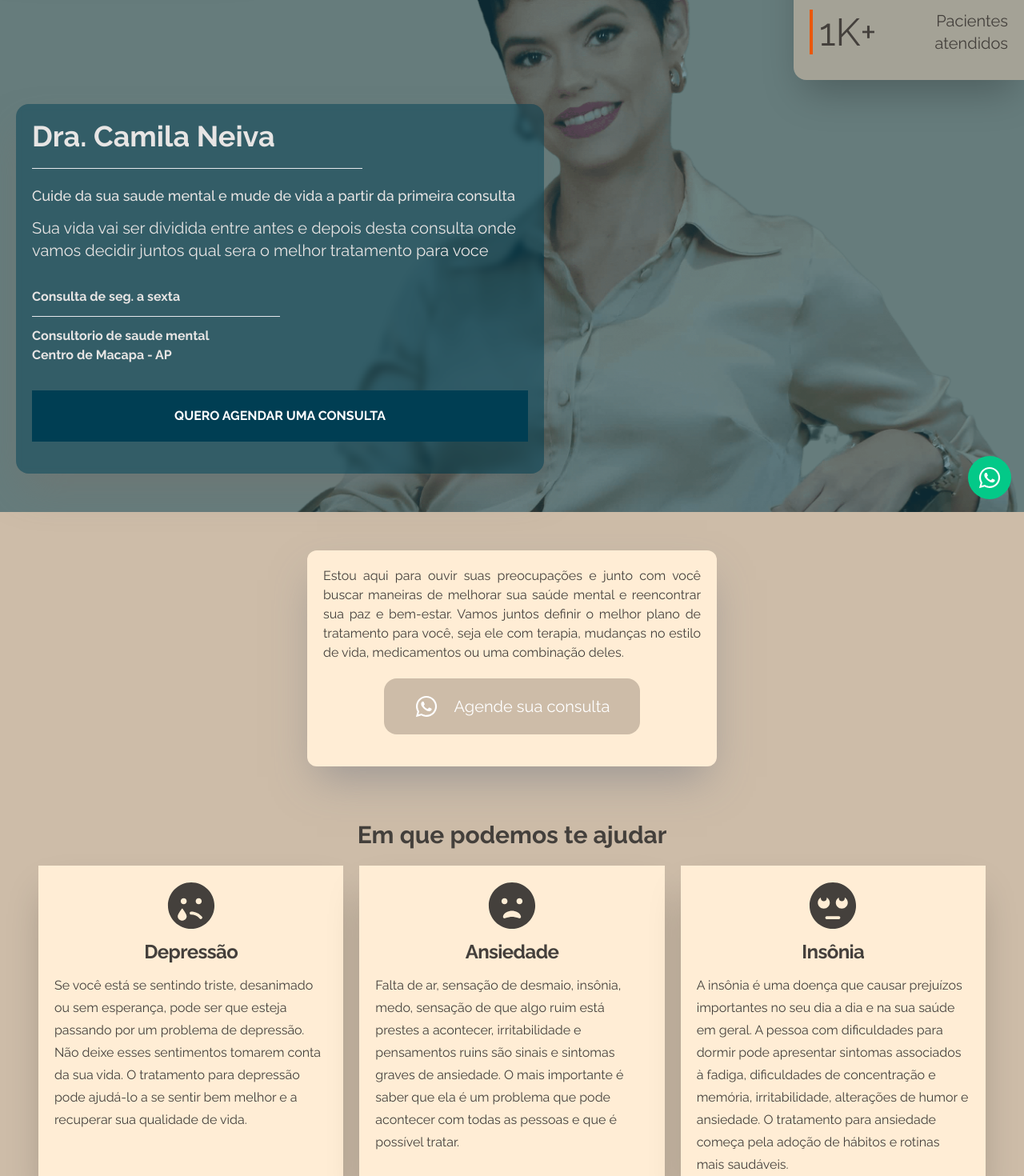
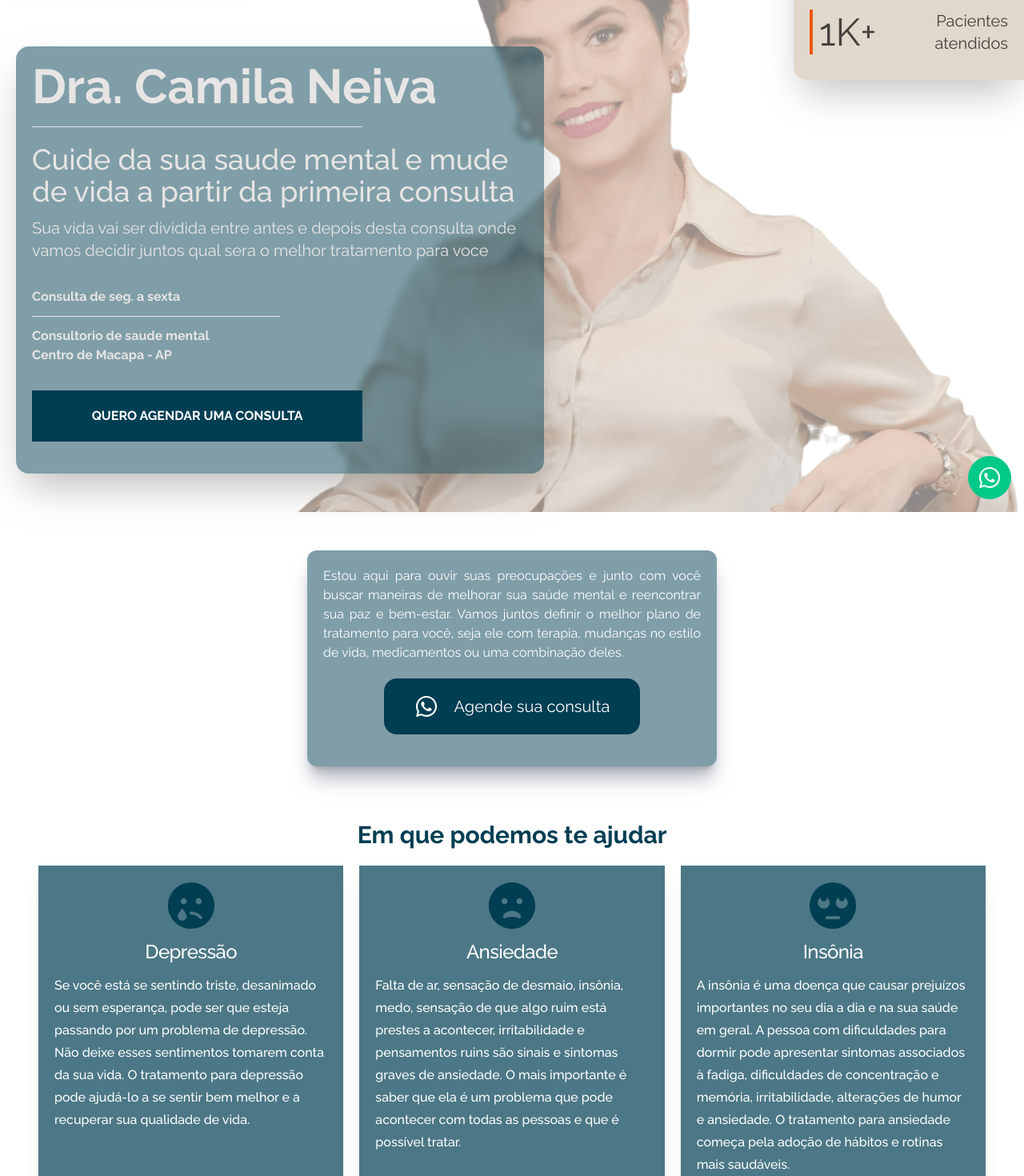
Before and after one commit to brunoprestesap/page-dra-camila, a React (Create React App) app: page / in a window 1280 px wide. Shown: the part 160-1630 px from the top of the page at 80% size. Built offline with nearby package versions, Linux system fonts and the light colour scheme.

Commit message:
alteracoes de cores

```diff
--- a/src/Pages/HomePage.js
+++ b/src/Pages/HomePage.js
@@ -11,7 +11,7 @@ import CardCta from "../components/CardCta"
 import Footer from "../components/Footer";
 
 function HomePage() {
-  const colors = ["#CDBCA8", "#A1412B", "#DF854F", "#F1EDDB", "#244B5A", "#53575A"];
+  const colors = ["#003E53", "#A1412B", "#DF854F", "#F1EDDB", "#244B5A", "#53575A"];
 
   const currentColor = colors[0];
   const currentMode = "white";
@@ -19,7 +19,7 @@ function HomePage() {
   return (
     <div className={currentMode === "dark" ? "dark" : ""}>
       <div
-        className="bg-[#CDBCA8] text-stone-700 dark:bg-main-dark-bg
+        className="bg-white text-[#003E53] dark:bg-main-dark-bg
       dark:text-gray-200"
       >
         {/* BtnArrowUp Component */}
--- a/src/components/CardCta.js
+++ b/src/components/CardCta.js
@@ -4,9 +4,9 @@ import { FaWhatsapp } from "react-icons/fa";
 const CardCta = ({ color }) => {
   return (
     <div id="cta" className="flex justify-center py-12">
-      <div className="flex flex-col md:w-2/5 w-full mx-5 items-center shadow-2xl shadow-gray-500/50 bg-orange-100 backdrop-blur-sm rounded-xl py-5 px-5">
+      <div className="flex flex-col md:w-2/5 w-full mx-5 items-center shadow-xl shadow-gray-500/50 bg-[#003E53]/50 backdrop-blur-sm rounded-xl py-5 px-5">
 
-        <h2 className="text-stone-700 leading-6 text-justify">
+        <h2 className="text-white leading-6 text-justify">
           Estou aqui para ouvir suas preocupações e junto com você buscar
           maneiras de melhorar sua saúde mental e reencontrar sua paz e
           bem-estar. Vamos juntos definir o melhor plano de tratamento para
@@ -15,7 +15,7 @@ const CardCta = ({ color }) => {
         </h2>
 
         <button
-          className="p-3 md:p-5 w-80 my-5 text-white rounded-2xl transform duration-500 hover:-translate-y-1 bg-[#CDBCA8] hover:bg-stone-700"
+          className="p-3 md:p-5 w-80 my-5 text-white rounded-2xl transform duration-500 hover:-translate-y-1 bg-[#003E53] hover:bg-stone-700"
         >
           <a
             href="https://wa.me/5596981163765"
--- a/src/components/CardTreatment.js
+++ b/src/components/CardTreatment.js
@@ -4,13 +4,13 @@ function CardTreatment({ id, icon, title, text }) {
   return (
     <div
       key={id}
-      className="mx-auto group shadow-2xl rounded-b-2xl transform duration-500 hover:-translate-y-2 bg-orange-100 dark:bg-gray-800"
+      className="mx-auto group shadow-xl rounded-b-2xl transform duration-500 hover:-translate-y-2 bg-[#003E53]/70 dark:bg-gray-800"
     >
       <div className="p-5">
         <div className="mb-3 flex justify-center text-6xl">{icon}</div>
         <div>
-          <h5 className="text-2xl font-bold text-center tracking-tight mb-3 text-stone-700">{title}</h5>
-          <p className="leading-7 text-stone-700">{text}</p>
+          <h5 className="text-2xl font-bold text-center tracking-tight mb-3 text-white font-medium">{title}</h5>
+          <p className="leading-7 text-white font-medium">{text}</p>
         </div>
       </div>
     </div>
--- a/src/components/Hero.js
+++ b/src/components/Hero.js
@@ -12,8 +12,8 @@ function Hero({ color }) {
         alt="hero top"
       ></img>
 
-      <div className="w-full h-screen absolute top-0 left-0 md:bottom-4 bg-[#003E53]/50">
-        <div className="invisible lg:visible absolute lg:top-0 lg:left-0 w-52 md:w-64 lg:w-80 p-5 lg:rounded-br-xl bg-[#CDBCA8] bg-opacity-60 shadow-2xl shadow-stone-500/50">
+      <div className="w-full h-screen absolute top-0 left-0 md:bottom-4 bg-white/50">
+        <div className="invisible lg:visible absolute lg:top-0 lg:left-0 w-52 md:w-64 lg:w-80 p-5 lg:rounded-br-xl bg-[#CDBCA8] bg-opacity-60 shadow-2xl shadow-stone-200/50">
           <img src={imgLogo} alt="logomarca" />
         </div>
 
@@ -29,11 +29,11 @@ function Hero({ color }) {
 
           <div className="backdrop-blur-sm rounded-2xl bg-[#003E53]/50 p-5 bg-opacity-60 shadow-2xl shadow-stone-500/50">
 
-            <h1 className="text-4xl font-bold text-stone-200">
+            <h1 className="text-4xl lg:text-6xl font-bold text-stone-200">
               Dra. Camila Neiva
             </h1>
             <hr className="w-4/6 text-white my-5" />
-            <h2 className="text-4xl font-medium md:text-lg text-stone-200">
+            <h2 className="text-4xl font-medium text-stone-200">
               Cuide da sua saude mental e mude de vida a partir da primeira consulta
             </h2>
             <h2 className="mt-3 text-xl text-stone-200">
@@ -50,7 +50,7 @@ function Hero({ color }) {
               </h2>
             </div>
 
-            <div className="bg-[#003E53] py-5 px-8 text-center hover:border hover:border-stone-100 my-5">
+            <div className="bg-[#003E53] w-full lg:w-4/6 py-5 px-8 text-center hover:border hover:border-stone-100 hover:shadow-xl my-5">
               <h2 className="text-white uppercase font-bold">
                 Quero agendar uma consulta
               </h2>
--- a/src/components/Treatment.js
+++ b/src/components/Treatment.js
@@ -32,7 +32,7 @@ function Treatment() {
   return (
     <div id="tratamentos" className="px-5 md:px-12">
       <div className="my-5">
-        <h2 className='text-xl md:text-3xl font-bold text-center'>Em que podemos te ajudar</h2>
+        <h2 className='text-4xl md:text-3xl font-bold text-center'>Em que podemos te ajudar</h2>
       </div>
       <div className="grid grid-cols-1 md:grid-cols-3 gap-5">
         {contents.map((content) => {
```
